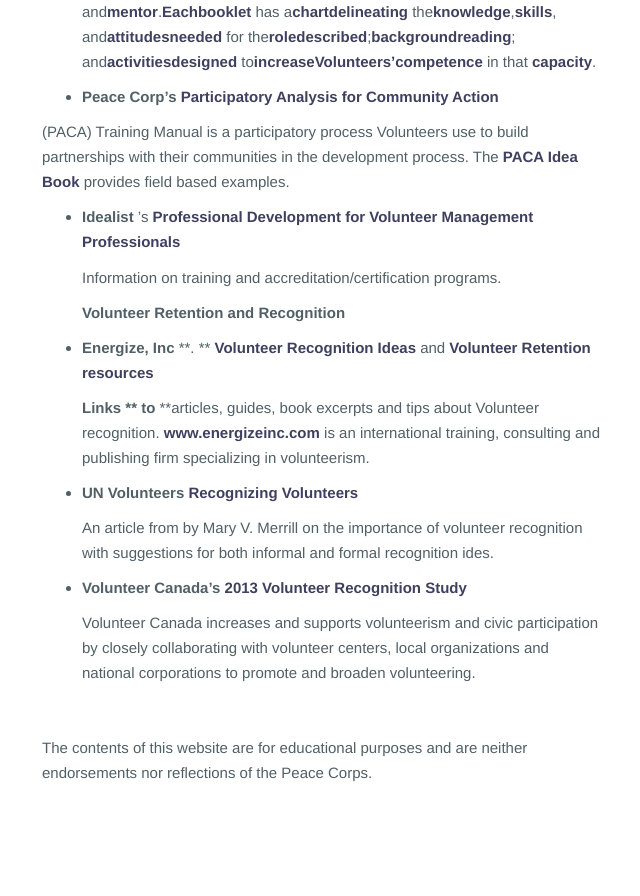
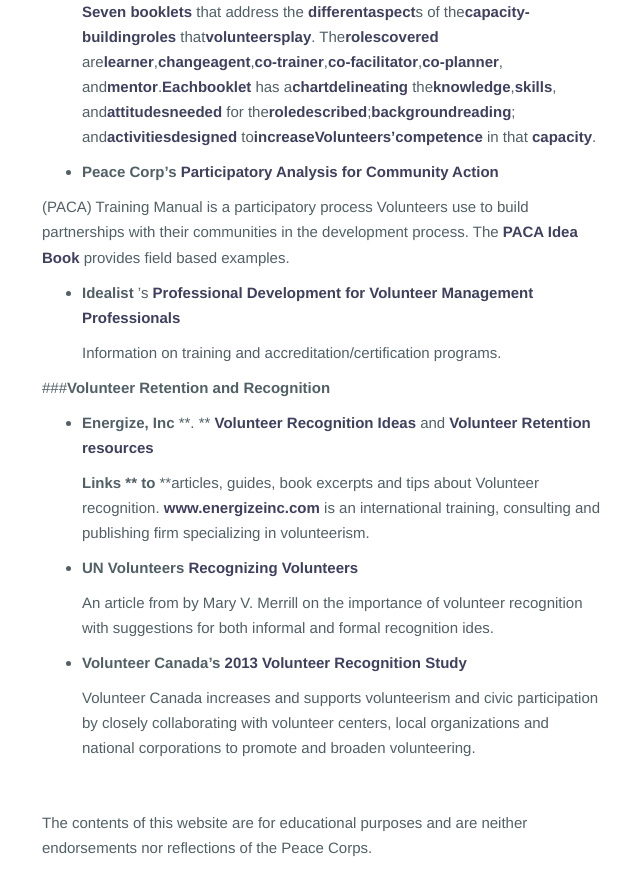
Before and after one commit to PeaceCorps/Volunteerism-Toolkit, a Jekyll site: the page built from _posts/2015-02-04-start-up.md, in a window 1280 px wide and 900 px high, scrolled down 2722 px. Shown: the top 896 px of the window, without its empty margins (318-958 px from the left). Built offline with Jekyll 4.4.1, drawn with Linux system fonts in a browser that asks for light colours; Markdown is read by kramdown in place of the engine named in the settings; before the commit the page ends 3547 px from its top, so only the background shows below that.

Commit message:
Update 2015-02-04-start-up.md

```diff
--- a/_posts/2015-02-04-start-up.md
+++ b/_posts/2015-02-04-start-up.md
@@ -28,7 +28,7 @@
 _UN Volunteers_ [Promoting Volunteerism Tips](http://www.worldvolunteerweb.org/resources/how-to-guides/support.html)
 
 - Examples of practical ways to support the cause of Volunteerism.
-
+  <br>
 
 ### **Volunteer Recruitment**
 
@@ -47,7 +47,7 @@
 _Volunteer Match’s_ [_Engaging Volunteers_ Recruitment Blog](http://blogs.volunteermatch.org/engagingvolunteers/)
 
 - This blog is a resource for organizations that recruit and partner with volunteers to reach their missions.
-
+  <br>
 
 ### **Volunteer Management**
 
@@ -82,7 +82,7 @@
 
 - This manual is to serve as a reference for those who are new to setting up or managing an international volunteer program. It draws from a review of the 20
     years of experience of the Farmer-to-Farmer (FtF) Volunteer Program.
-
+  <br>
 
 ### **Volunteer Training and Development**
 
@@ -118,8 +118,9 @@
         ’s [Professional Development for Volunteer Management Professionals](http://www.idealist.org/info/VolunteerMgmt/ProfDevelopment)
 
     Information on training and accreditation/certification programs.
+<br>
 
-    **Volunteer Retention and Recognition**
+ ###**Volunteer Retention and Recognition**
 
 *   **Energize, Inc**
         **. **
```
